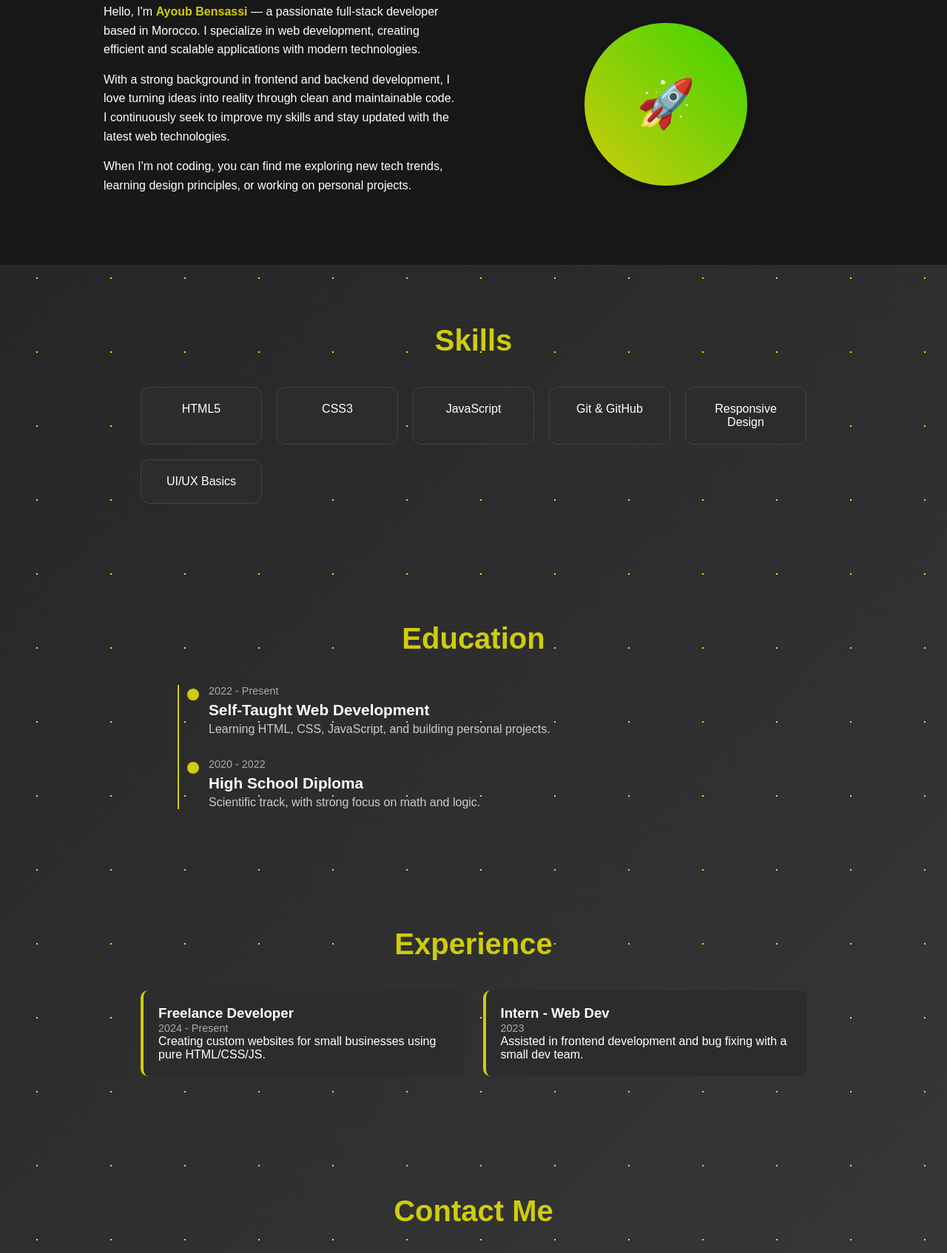
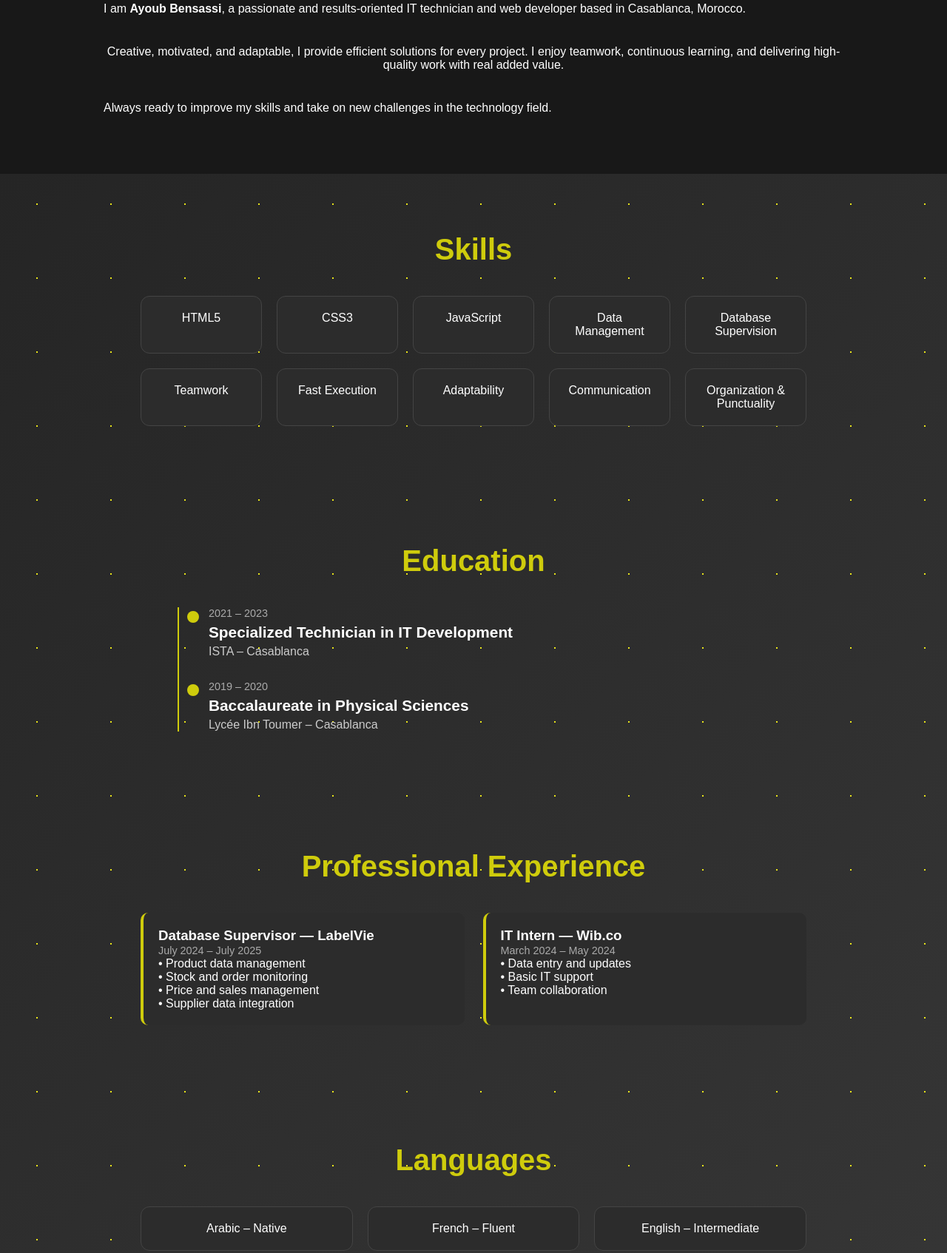
Before and after one commit to ayoubben02/my-portefolio, a plain HTML site: page index.html in a window 1280 px wide. Shown: the part 974-2668 px from the top of the page at 74% size. Drawn offline with Linux system fonts and the light colour scheme.

Commit message:
Update index.html

```diff
--- a/index.html
+++ b/index.html
@@ -3,111 +3,138 @@
 <head>
   <meta charset="UTF-8" />
   <meta name="viewport" content="width=device-width, initial-scale=1.0" />
-  <title>Ayoub bensassi - portefolio</title>
+  <meta name="description" content="Ayoub Bensassi - IT Technician & Web Developer Portfolio" />
+  <title>Ayoub Bensassi | Portfolio</title>
   <link rel="stylesheet" href="css/style.css" />
 </head>
+
 <body>
 
 <header>
   <nav>
-      <a href="/index.html">
-      <h1>Ayoub Bensassi</h1>
-      </a>
+    <a href="#hero"><h1>Ayoub Bensassi</h1></a>
     <ul>
       <li><a href="#hero">Home</a></li>
       <li><a href="#about">About</a></li>
       <li><a href="#skills">Skills</a></li>
       <li><a href="#education">Education</a></li>
       <li><a href="#experience">Experience</a></li>
+      <li><a href="#languages">Languages</a></li>
       <li><a href="#contact">Contact</a></li>
     </ul>
-      <div class="mobile-menu">
-        Menu ☰
-        <div class="mobile-menu-content">
-          <a href="#hero">Home</a>
-          <a href="#about">About</a>
-          <a href="#skills">Skills</a>
-          <a href="#education">Education</a>
-          <a href="#experience">Experience</a>
-          <a href="#contact">Contact</a>
-        </div>
-      </div>
   </nav>
 </header>
 
+<main>
+
+<!-- HERO -->
 <section id="hero" class="hero">
   <div class="intro">
-        <h2>Hello,<br> I'm a <span>Ayoub Bensassi</span></h2>
-        <p>Full Stack Web Developer</p>
-        <p class="typing-text">Building amazing web experiences...</p>
+    <h2>Hello,<br>I'm <span>Ayoub Bensassi</span></h2>
+    <p class="subtitle">Specialized IT Technician & Web Developer</p>
+    <p class="typing-text">Turning ideas into efficient digital solutions...</p>
   </div>
   <div class="photo">
-        <img src="assets/monphoto.PNG" alt="">
+    <img src="assets/monphoto.PNG" alt="Ayoub Bensassi portrait">
   </div>
 </section>
 
+<!-- ABOUT -->
 <section id="about" class="about">
-    <h2 class="reveal">About Me</h2>
-    <div class="about-content reveal">
-      <div class="text-section">
-        <p>Hello, I'm <span>Ayoub Bensassi</span> — a passionate full-stack developer based in Morocco. I specialize in web development, creating efficient and scalable applications with modern technologies.</p>
-        <p>With a strong background in frontend and backend development, I love turning ideas into reality through clean and maintainable code. I continuously seek to improve my skills and stay updated with the latest web technologies.</p>
-        <p>When I'm not coding, you can find me exploring new tech trends, learning design principles, or working on personal projects.</p>
+  <h2>About Me</h2>
+  <div class="about-content">
+    <p>
+      I am <strong>Ayoub Bensassi</strong>, a passionate and results-oriented IT technician and web developer based in Casablanca, Morocco.
+    </p>
+    <p>
+      Creative, motivated, and adaptable, I provide efficient solutions for every project. I enjoy teamwork, continuous learning,
+      and delivering high-quality work with real added value.
+    </p>
+    <p>
+      Always ready to improve my skills and take on new challenges in the technology field.
+    </p>
   </div>
-      <div class="image-section">
-        <div style="width: 220px; height: 220px; background: linear-gradient(45deg, #cfcc0c, #3cd400);
-         border-radius: 50%; display: flex; align-items: center; justify-content: center; font-size: 64px;
-          margin: 0 auto; box-shadow: 0 4px 15px rgba(0, 0, 0, 0.4); transition: 0.3s ease;">🚀</div>
+</section>
+
+<!-- SKILLS -->
+<section id="skills" class="skills">
+  <h2>Skills</h2>
+  <div class="skills-grid">
+    <div class="skill-card">HTML5</div>
+    <div class="skill-card">CSS3</div>
+    <div class="skill-card">JavaScript</div>
+    <div class="skill-card">Data Management</div>
+    <div class="skill-card">Database Supervision</div>
+    <div class="skill-card">Teamwork</div>
+    <div class="skill-card">Fast Execution</div>
+    <div class="skill-card">Adaptability</div>
+    <div class="skill-card">Communication</div>
+    <div class="skill-card">Organization & Punctuality</div>
+  </div>
+</section>
+
+<!-- EDUCATION -->
+<section id="education" class="education">
+  <h2>Education</h2>
+  <div class="timeline">
+    <div class="timeline-item">
+      <span class="date">2021 – 2023</span>
+      <h3>Specialized Technician in IT Development</h3>
+      <p>ISTA – Casablanca</p>
+    </div>
+    <div class="timeline-item">
+      <span class="date">2019 – 2020</span>
+      <h3>Baccalaureate in Physical Sciences</h3>
+      <p>Lycée Ibn Toumer – Casablanca</p>
     </div>
   </div>
 </section>
 
-  <section id="skills" class="skills">
-    <h2 class="reveal">Skills</h2>
-    <div class="skills-grid reveal">
-      <div class="skill-card">HTML5</div>
-      <div class="skill-card">CSS3</div>
-      <div class="skill-card">JavaScript</div>
-      <div class="skill-card">Git & GitHub</div>
-      <div class="skill-card">Responsive Design</div>
-      <div class="skill-card">UI/UX Basics</div>
+<!-- EXPERIENCE -->
+<section id="experience" class="experience">
+  <h2>Professional Experience</h2>
+  <div class="experience-cards">
+
+    <div class="experience-card">
+      <h3>Database Supervisor — LabelVie</h3>
+      <span class="date">July 2024 – July 2025</span>
+      <p>
+        • Product data management<br>
+        • Stock and order monitoring<br>
+        • Price and sales management<br>
+        • Supplier data integration
+      </p>
+    </div>
+
+    <div class="experience-card">
+      <h3>IT Intern — Wib.co</h3>
+      <span class="date">March 2024 – May 2024</span>
+      <p>
+        • Data entry and updates<br>
+        • Basic IT support<br>
+        • Team collaboration
+      </p>
+    </div>
+
   </div>
 </section>
 
-  <section id="education" class="education">
-    <h2 class="reveal">Education</h2>
-    <div class="timeline reveal">
-      <div class="timeline-item">
-        <span class="date">2022 - Present</span>
-        <h3>Self-Taught Web Development</h3>
-        <p>Learning HTML, CSS, JavaScript, and building personal projects.</p>
-      </div>
-      <div class="timeline-item">
-        <span class="date">2020 - 2022</span>
-        <h3>High School Diploma</h3>
-        <p>Scientific track, with strong focus on math and logic.</p>
-      </div>
+<!-- LANGUAGES -->
+<section id="languages" class="skills">
+  <h2>Languages</h2>
+  <div class="skills-grid">
+    <div class="skill-card">Arabic – Native</div>
+    <div class="skill-card">French – Fluent</div>
+    <div class="skill-card">English – Intermediate</div>
   </div>
 </section>
 
-  <section id="experience" class="experience">
-    <h2 class="reveal">Experience</h2>
-    <div class="experience-cards reveal">
-      <div class="experience-card">
-        <h3>Freelance Developer</h3>
-        <span class="date">2024 - Present</span>
-        <p>Creating custom websites for small businesses using pure HTML/CSS/JS.</p>
-      </div>
-      <div class="experience-card">
-        <h3>Intern - Web Dev</h3>
-        <span class="date">2023</span>
-        <p>Assisted in frontend development and bug fixing with a small dev team.</p>
-      </div>
-    </div>
-  </section>
+<!-- CONTACT -->
+<section id="contact" class="contact">
+  <h2>Contact Me</h2>
 
-  <section id="contact" class="contact">
-    <h2 class="reveal">Contact Me</h2>
+
+
   <form action="https://formspree.io/f/myzwegnk" method="POST" class="contact-form reveal">
       <input name="name" type="text" placeholder="Your Name" required />
       <input name="email" type="email" placeholder="Your Email" required />
@@ -116,8 +143,16 @@
     </form>
 </section>
 
+</main>
+
 <footer>
-    <p>&copy; 2025 Ayoub Bensassi. All rights reserved.</p>
+  <p>
+    📍 Casablanca, Morocco<br>
+    📧 bensassiayoub02@gmail.com<br>
+    📞 06 49 46 07 62<br>
+    🚗 Driving License: Category B
+  </p>
+  <p>&copy; 2025 Ayoub Bensassi — All rights reserved.</p>
 </footer>
 
 <script src="js/script.js"></script>
```
Lines whose indentation alone changed are shown as unchanged.
